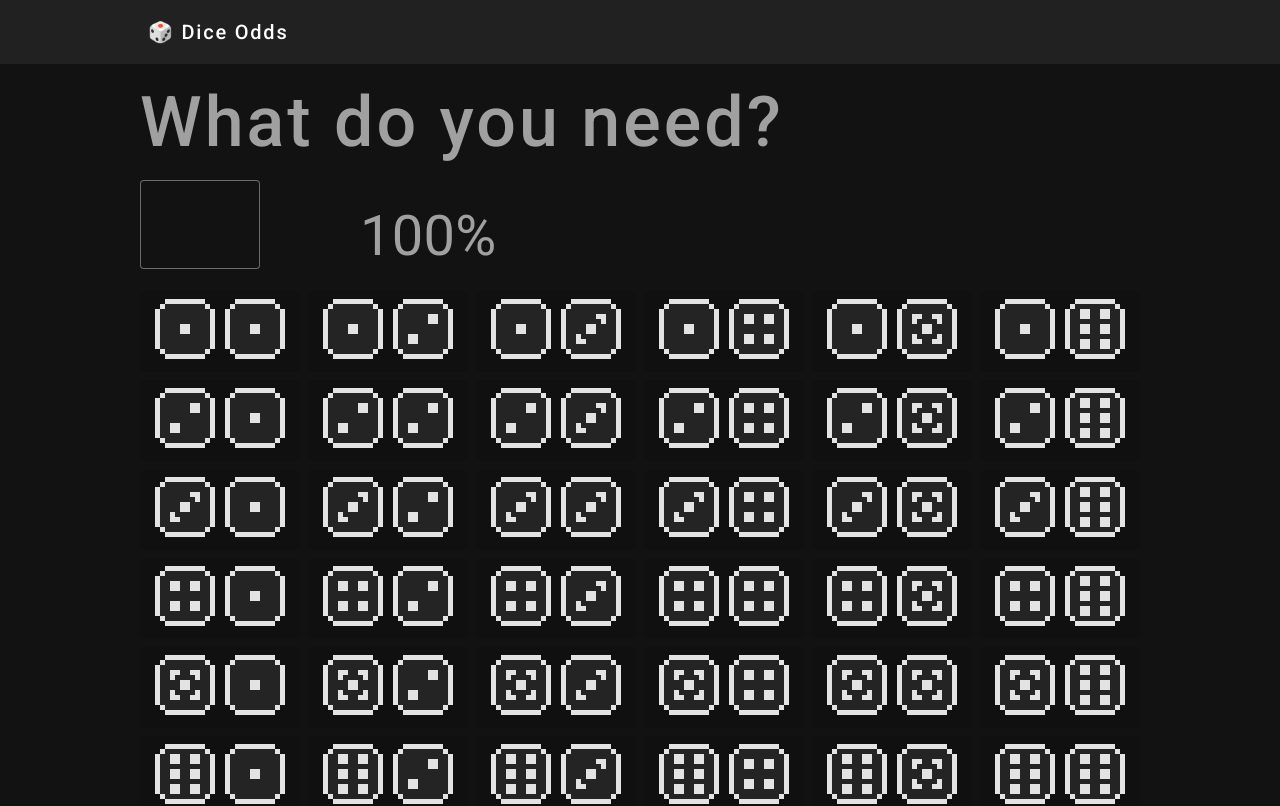
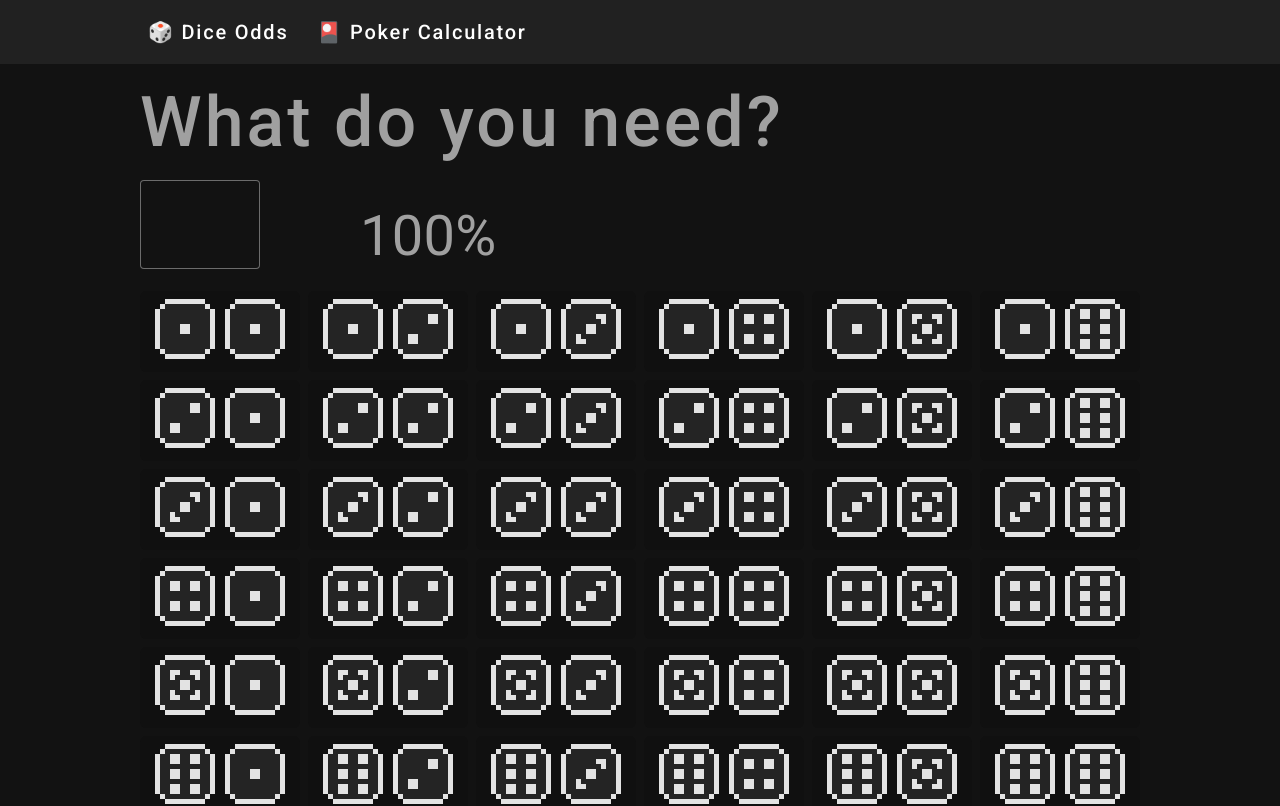
Before and after one commit to zaldih/dices-odds-calculator, an Angular app: page / in a window 1280 px wide. Shown: the top 806 px of the page. Built offline with nearby package versions, Linux system fonts and the light colour scheme.

Commit message:
feat: add poker button in header

```diff
--- a/src/app/features/navbar/navbar.component.html
+++ b/src/app/features/navbar/navbar.component.html
@@ -7,8 +7,12 @@
     <!-- > -->
     <!--   <mat-icon>menu</mat-icon> -->
     <!-- </button> -->
-    <button mat-button class="title-btn">
+    <button routerLink="/" mat-button class="title-btn">
       <span>🎲 Dice Odds</span>
+    </button>
+
+    <button routerLink="/poker" mat-button class="title-btn">
+      <span>🎴 Poker Calculator</span>
     </button>
   </div>
 </mat-toolbar>
--- a/src/app/features/navbar/navbar.component.scss
+++ b/src/app/features/navbar/navbar.component.scss
@@ -1,5 +1,6 @@
 .content {
   display: flex;
+  gap: 12px;
   align-items: center;
   width: 100%;
   height: 100%;
```
